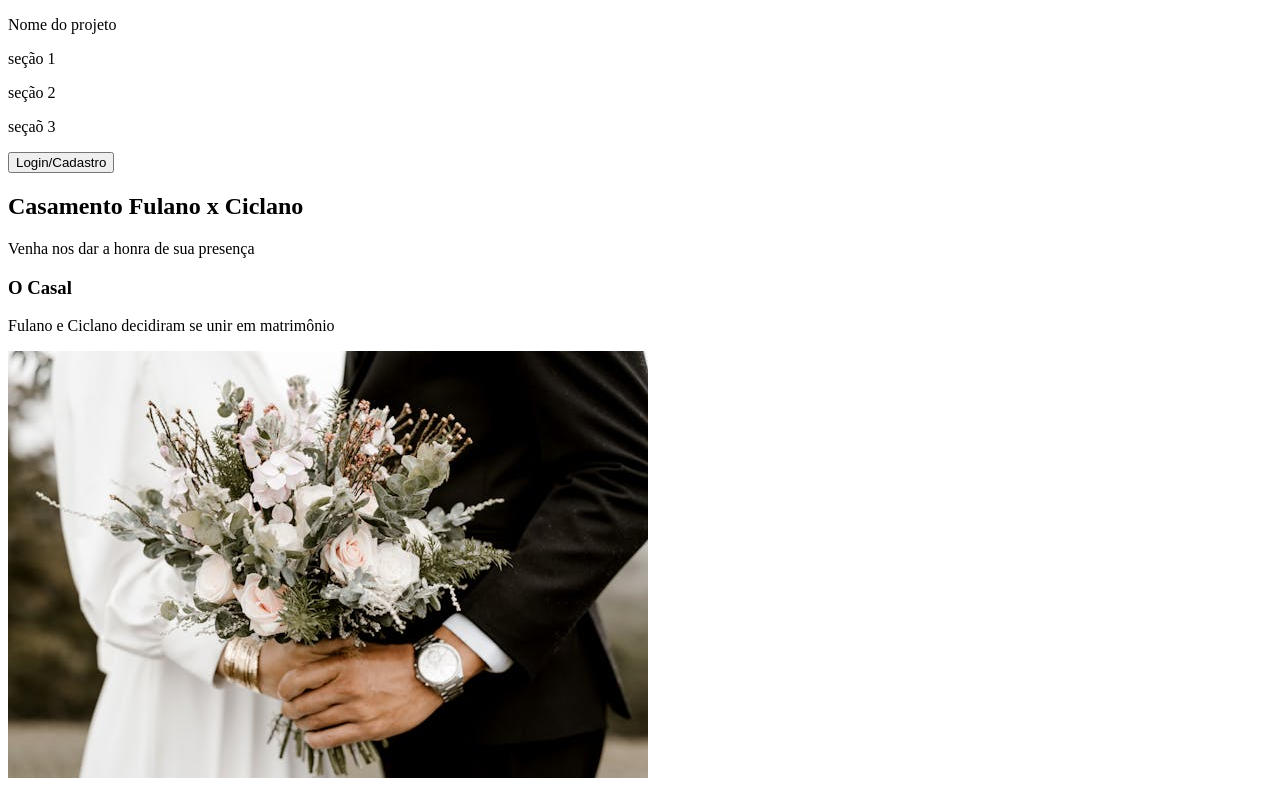
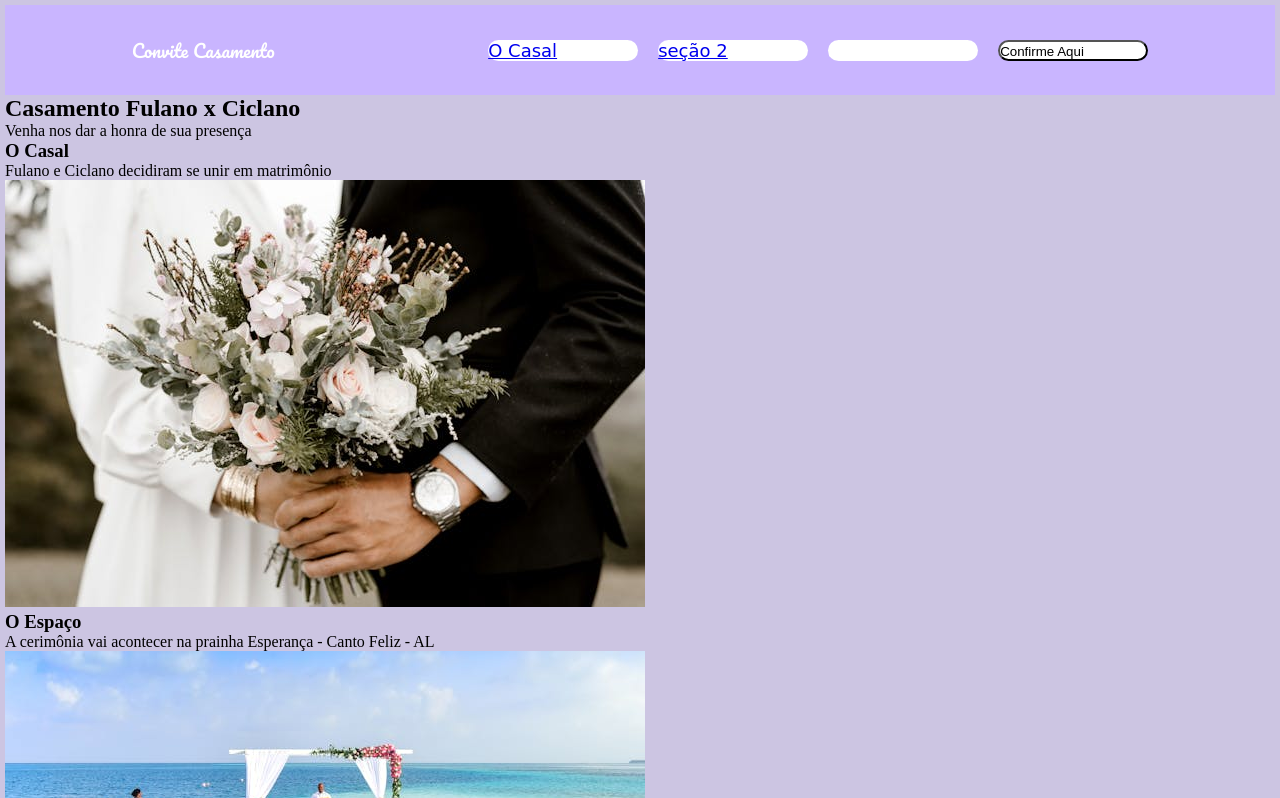
Before and after one commit to nathaliacml/projeto-alura-nathalia, a plain HTML site: page index.html in a window 1280 px wide. Shown: the top 798 px of the page. Drawn offline with Linux system fonts and the light colour scheme; a web font is replaced by a local one.

Commit message:
Add files via upload

```diff
--- a/index.html
+++ b/index.html
@@ -8,24 +8,24 @@
 </head>
 <body>
     <header>
-        <p>Nome do projeto</p>
-        <nav>
-            <p>seção 1</p>
-            <p>seção 2</p>
-            <p>seçaõ 3</p>
-            <button>Login/Cadastro</button>
+        <p id="titulo-principal">Convite Casamento</p>
+        <nav id="navegacao">
+            <a href="#casal" class="secoes">O Casal</a>
+            <a href="#espaco" class="secoes">seção 2</a>
+            <a class="secoes">seçaõ 3</a>
+            <button id="botao-confirmar">Confirme Aqui</button>
         </nav>
     </header>
     <section>
         <h1>Casamento Fulano x Ciclano</h1>
         <p>Venha nos dar a honra de sua presença</p>
 
-        <div>
+        <div id="casal">
             <h3>O Casal</h3>
             <p>Fulano e Ciclano decidiram se unir em matrimônio</p>
             <img src="img-1.jpg" alt="noivo-e-noiva">
         </div>
-        <div>
+        <div id="espaco">
             <h3>O Espaço</h3>
             <p>A cerimônia vai acontecer na prainha Esperança - Canto Feliz - AL</p>
             <img src="img-3.jpg" alt="local-casamento">
@@ -36,10 +36,11 @@
             <img src="img-2.jpg" alt="">
         </div>
         <h2>Contamos com sua presença! Confirme no botão abaixo:</h2>
-        <button>Confirme Aqui</button>
+        <button id="botao-confirmar">Confirme Aqui</button>
     </section>
-    <footer>
-        <p>Copyrigth 2024 - Site by Nathália Marques</p>
+    <footer id="rodape">
+        <p>Copyrigth 2024</p>
+        <p>Site by Nathália Marques</p>
         <p>Contato:xxxxxxxxxx</p>
     </footer>
 </body>
--- a/style.css
+++ b/style.css
@@ -0,0 +1,66 @@
+@import url('https://fonts.googleapis.com/css2?family=Pacifico&family=Sevillana&display=swap');
+
+*{
+    margin: 0%;
+    padding: 0%;
+}
+
+body{
+    margin: 5px;
+    background-color:rgb(204, 197, 226);
+}
+
+header{
+    display: flex;
+    flex-direction: row;
+    justify-content: space-around;
+    align-items: center;
+    padding: 20px;
+    background-color: rgb(201, 181, 255);
+    height: 50px;
+    font-family: 'Josefin Sans', sans-serif;
+    font-size: 18px;
+    color: white;
+}
+
+#titulo-principal{
+    font-family: "Pacifico", cursive;
+    font-weight: 400;
+    font-style: normal;
+}
+
+#navegacao{
+    font-family: "Sevillana", cursive;
+    font-weight: 400;
+    font-style: normal;
+    display: flex;
+    justify-content: space-evenly;
+    gap: 20px;
+}
+
+.secoes{
+    background-color: rgb(255, 255, 255);
+    border-radius: 40px;
+    width: 150px;
+}
+
+#botao-confirmar{
+    display: flex;
+    align-items: end;
+    background-color: rgb(255, 255, 255);
+    border-radius: 40px;
+    width: 150px;
+
+}
+
+#rodape{
+    margin-top: 50px;
+    background-color: rgb(0, 0, 0);
+    color: white;
+    display: flex;
+    flex-direction: row;
+    justify-content: space-around;
+    padding: 100px;
+    font-size: 14px;
+    font-family: Arial, Helvetica, sans-serif;
+}
```
